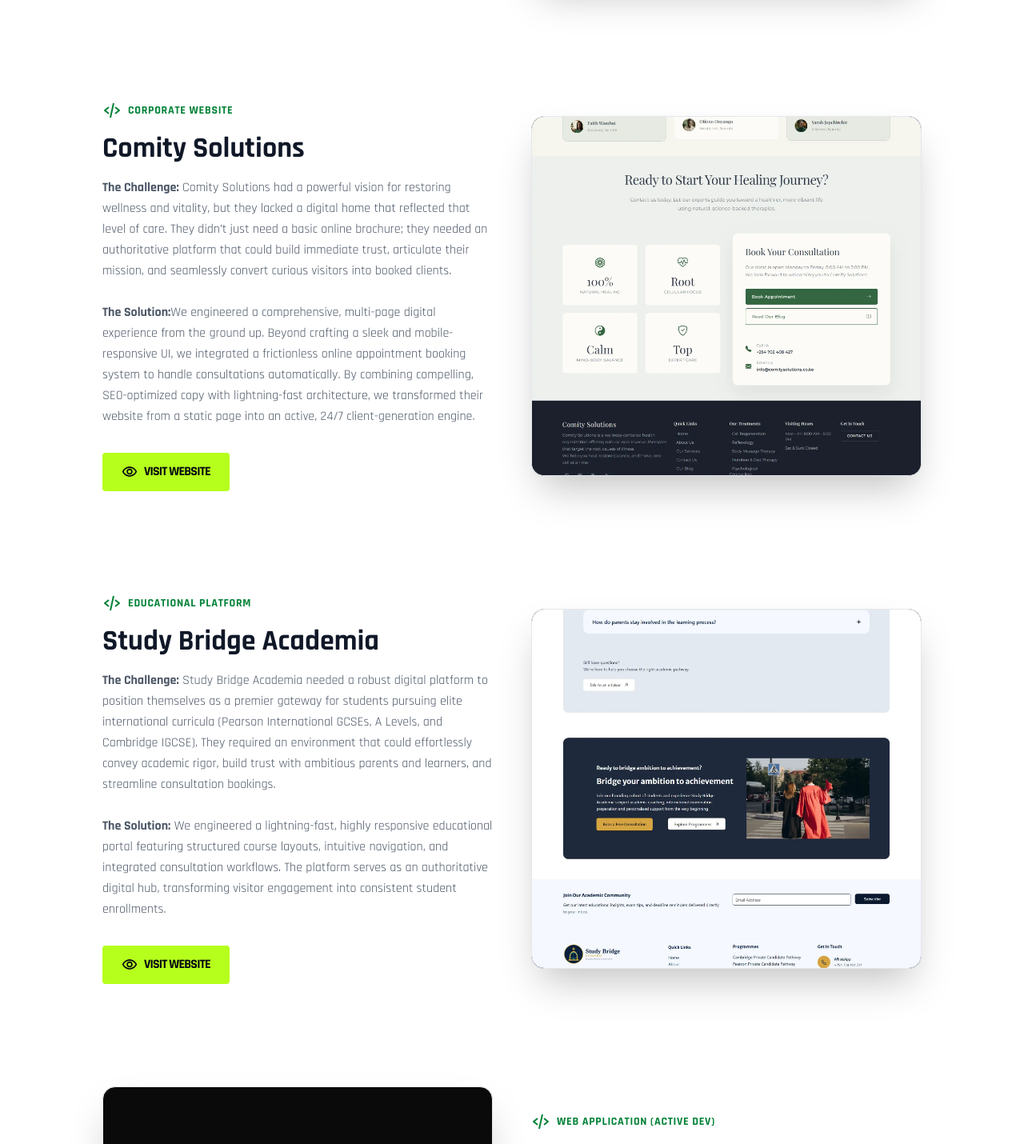
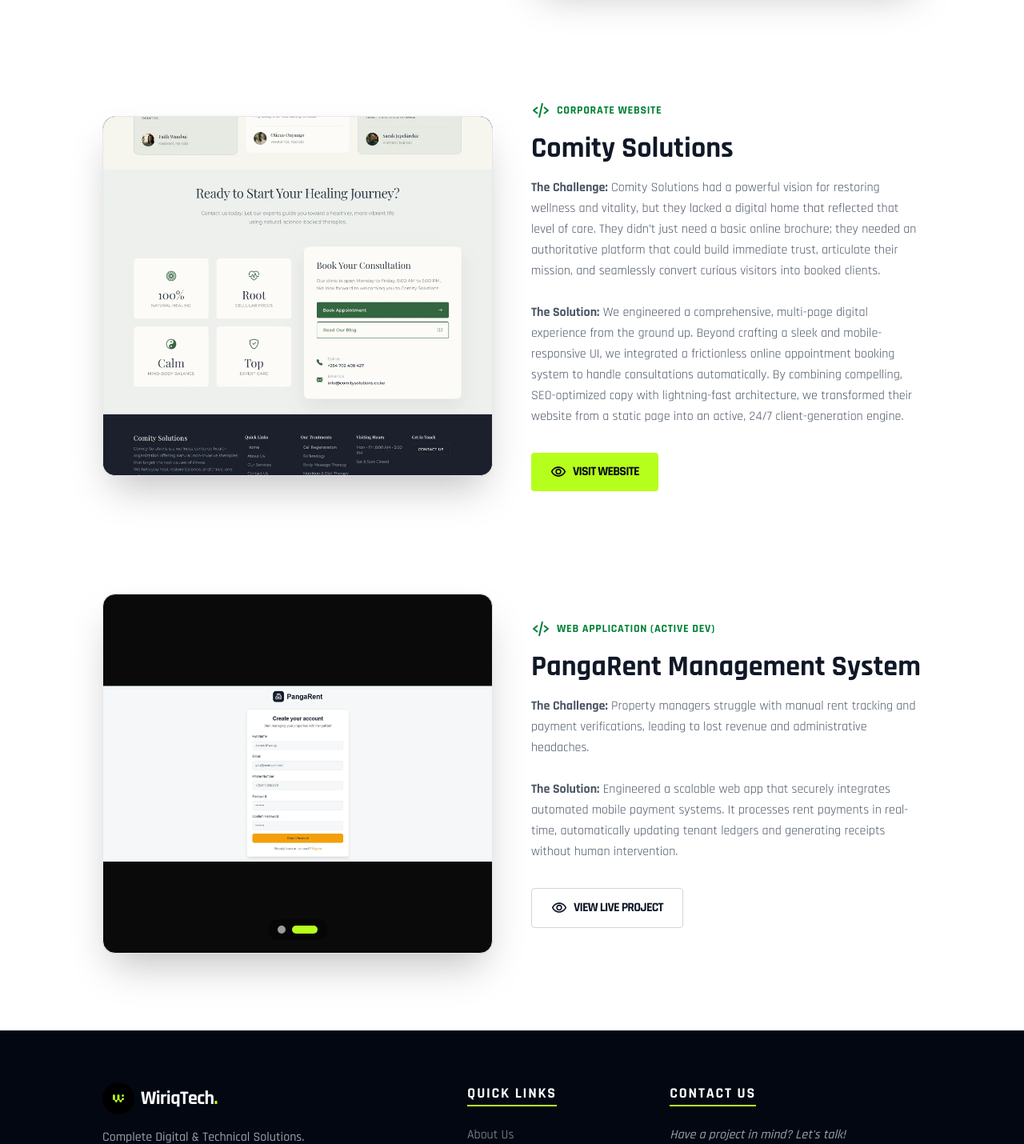
Before and after one commit to Ken-Mwirigi/wiriq-website, a Next.js app: page /portfolio in a window 1280 px wide. Shown: the part 912-2342 px from the top of the page at 80% size. Built offline with nearby package versions, Linux system fonts and the light colour scheme.

Commit message:
Updated portfolio

```diff
--- a/app/portfolio/page.tsx
+++ b/app/portfolio/page.tsx
@@ -51,9 +51,14 @@
           </div>
         </div>
 
-        {/* --- PROJECT 1: COMITY SOLUTIONS (Uses the Scroller) --- */}
+        {/* --- PROJECT 2: COMITY SOLUTIONS (Image Left, Text Right) --- */}
         <div className="grid grid-cols-1 lg:grid-cols-2 gap-12 items-center mb-32">
-          <div className="order-2 lg:order-1">
+
+          <div className="w-full order-1 lg:order-1">
+             <ProjectShowcase image="/images/comity-1.webp" />
+          </div>
+
+          <div className="order-2 lg:order-2">
             <div className="flex items-center space-x-2 text-green-700 dark:text-[#b6ff1c] mb-4">
               <BiCodeAlt className="w-6 h-6" />
               <span className="text-sm font-bold uppercase tracking-wider">Corporate Website</span>
@@ -63,7 +68,7 @@
             </h2>
             <p className="text-gray-600 dark:text-gray-400 mb-8 leading-relaxed">
               <strong>The Challenge:</strong> Comity Solutions had a powerful vision for restoring wellness and vitality, but they lacked a digital home that reflected that level of care. They didn’t just need a basic online brochure; they needed an authoritative platform that could build immediate trust, articulate their mission, and seamlessly convert curious visitors into booked clients.<br/><br/>
-              <strong>The Solution:</strong>We engineered a comprehensive, multi-page digital experience from the ground up. Beyond crafting a sleek and mobile-responsive UI, we integrated a frictionless online appointment booking system to handle consultations automatically. By combining compelling, SEO-optimized copy with lightning-fast architecture, we transformed their website from a static page into an active, 24/7 client-generation engine.
+              <strong>The Solution:</strong> We engineered a comprehensive, multi-page digital experience from the ground up. Beyond crafting a sleek and mobile-responsive UI, we integrated a frictionless online appointment booking system to handle consultations automatically. By combining compelling, SEO-optimized copy with lightning-fast architecture, we transformed their website from a static page into an active, 24/7 client-generation engine.
             </p>
 
             <a href="https://comitysolutions.co.ke" target="_blank" rel="noopener noreferrer" className="inline-flex items-center justify-center gap-2 px-6 py-3 font-bold uppercase tracking-tighter rounded bg-[#b6ff1c] text-gray-950 hover:bg-white transition-all duration-300">
@@ -71,40 +76,10 @@
             </a>
           </div>
 
-          <div className="order-1 lg:order-2 w-full">
-             {/* Passes just ONE image to the auto-scroller */}
-             <ProjectShowcase image="/images/comity-1.webp" />
-          </div>
-        </div>
-
-        {/* --- PROJECT 1: STUDY BRIDGE ACADEMIA (Text Left, Image Right) --- */}
-        <div className="grid grid-cols-1 lg:grid-cols-2 gap-12 items-center mb-32">
-          <div className="order-2 lg:order-1">
-            <div className="flex items-center space-x-2 text-green-700 dark:text-[#b6ff1c] mb-4">
-              <BiCodeAlt className="w-6 h-6" />
-              <span className="text-sm font-bold uppercase tracking-wider">Educational Platform</span>
-            </div>
-            <h2 className="text-3xl md:text-4xl font-bold text-gray-900 dark:text-white mb-4">
-              Study Bridge Academia
-            </h2>
-            <p className="text-gray-600 dark:text-gray-400 mb-8 leading-relaxed">
-              <strong>The Challenge:</strong> Study Bridge Academia needed a robust digital platform to position themselves as a premier gateway for students pursuing elite international curricula (Pearson International GCSEs, A Levels, and Cambridge IGCSE). They required an environment that could effortlessly convey academic rigor, build trust with ambitious parents and learners, and streamline consultation bookings.<br/><br/>
-              <strong>The Solution:</strong> We engineered a lightning-fast, highly responsive educational portal featuring structured course layouts, intuitive navigation, and integrated consultation workflows. The platform serves as an authoritative digital hub, transforming visitor engagement into consistent student enrollments.
-            </p>
-
-            <a href="https://studybridgeacademia.com/" target="_blank" rel="noopener noreferrer" className="inline-flex items-center justify-center gap-2 px-6 py-3 font-bold uppercase tracking-tighter rounded bg-[#b6ff1c] text-gray-950 hover:bg-white transition-all duration-300">
-              <MdOutlineVisibility className="w-5 h-5" /> Visit Website
-            </a>
-          </div>
-
-          <div className="order-1 lg:order-2 w-full">
-             {/* Passes just ONE image to the auto-scroller */}
-             <ProjectShowcase image="/images/Studybridge-2.webp" />
-          </div>
         </div>
 
 
-        {/* --- PROJECT 2: PANGARENT (Uses the Slider) --- */}
+        {/* --- PROJECT 3: PANGARENT (Image Left, Text Right) --- */}
         <div className="grid grid-cols-1 lg:grid-cols-2 gap-12 items-center">
 
           <div className="w-full">
```
